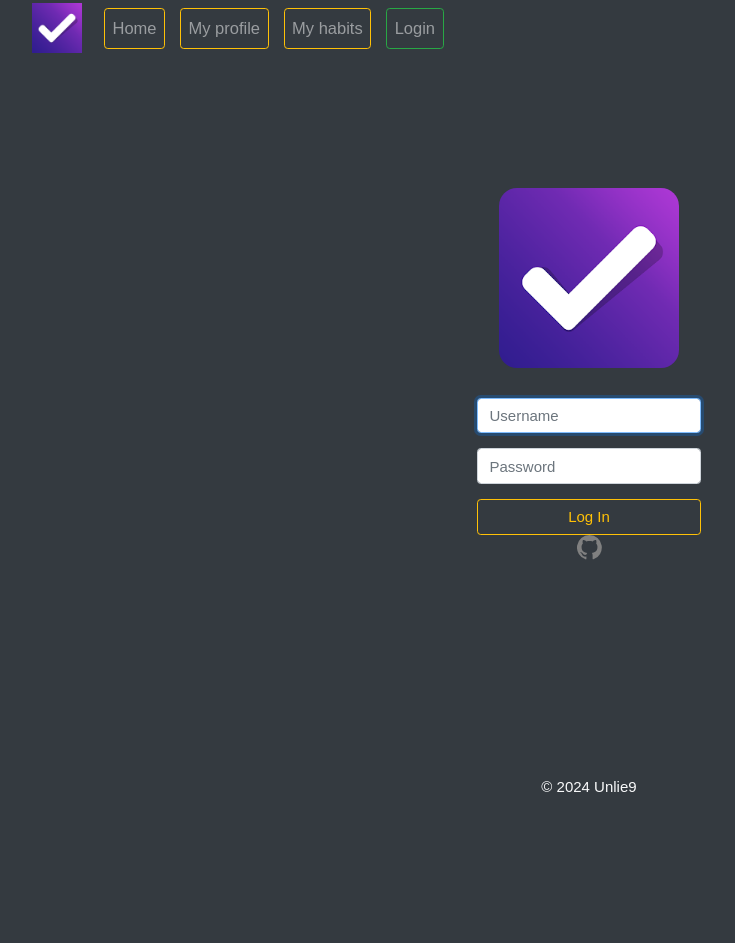
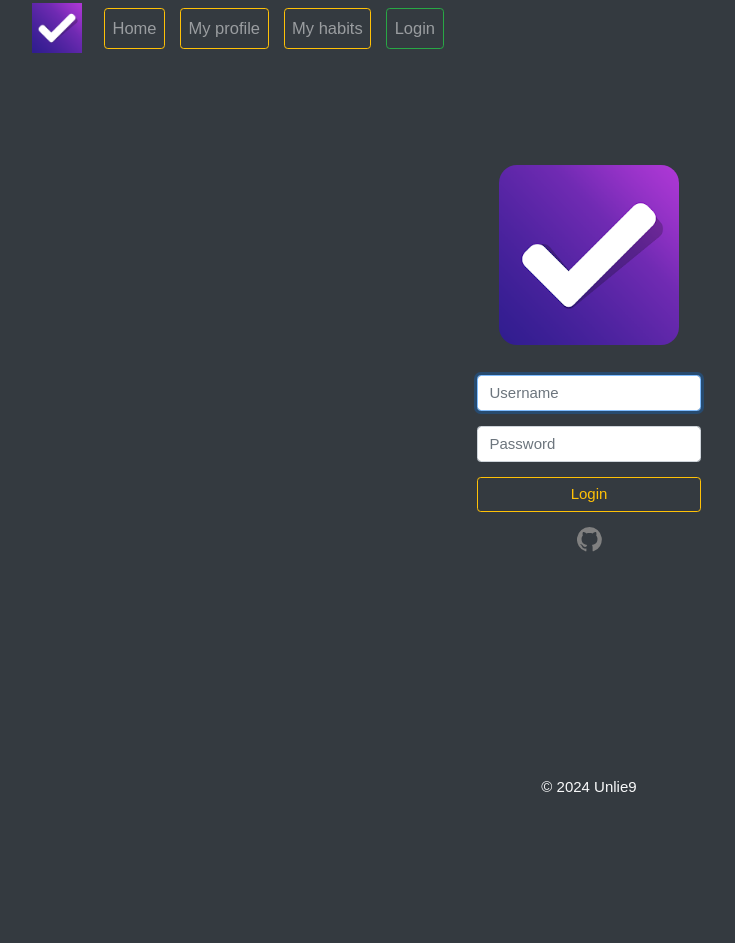
Before and after one commit to Unlie9/habit-tracker, a Django app: template templates/registration/login.html in a window 1280 px wide. Shown: the whole page, without its empty margins (51-786 px from the left). After the commit the page ends 792 px from the top, so only its background shows below. Run offline with Django 5.2, Linux system fonts and the light colour scheme; the template is opened without the code that fills it, so the values that code supplies are empty.

Commit message:
update login page

```diff
--- a/templates/registration/login.html
+++ b/templates/registration/login.html
@@ -1,8 +1,4 @@
 {% extends "base.html" %}
-
-{% block title %}
-Login
-{% endblock %}
 
 {% block content %}
 
@@ -19,7 +15,7 @@
             <div class="input-group mb-3">
                 <input type="password" class="form-control" placeholder="Password" id="password" name="password">
             </div>
-            <button type="submit" class="btn btn-outline-warning w-100">Log In</button>
+            <button type="submit" class="btn btn-outline-warning w-100 mb-3">Login</button>
         </form>
         <a href="https://github.com/Unlie9/habit-tracker" target="_blank">
 					<svg xmlns="http://www.w3.org/2000/svg" width="25" height="25" class="bi bi-github" fill="gray" viewBox="0 0 16 16">
```
Also changed, not shown: templates/habit_tracker/confirmation_operation.html (added).
